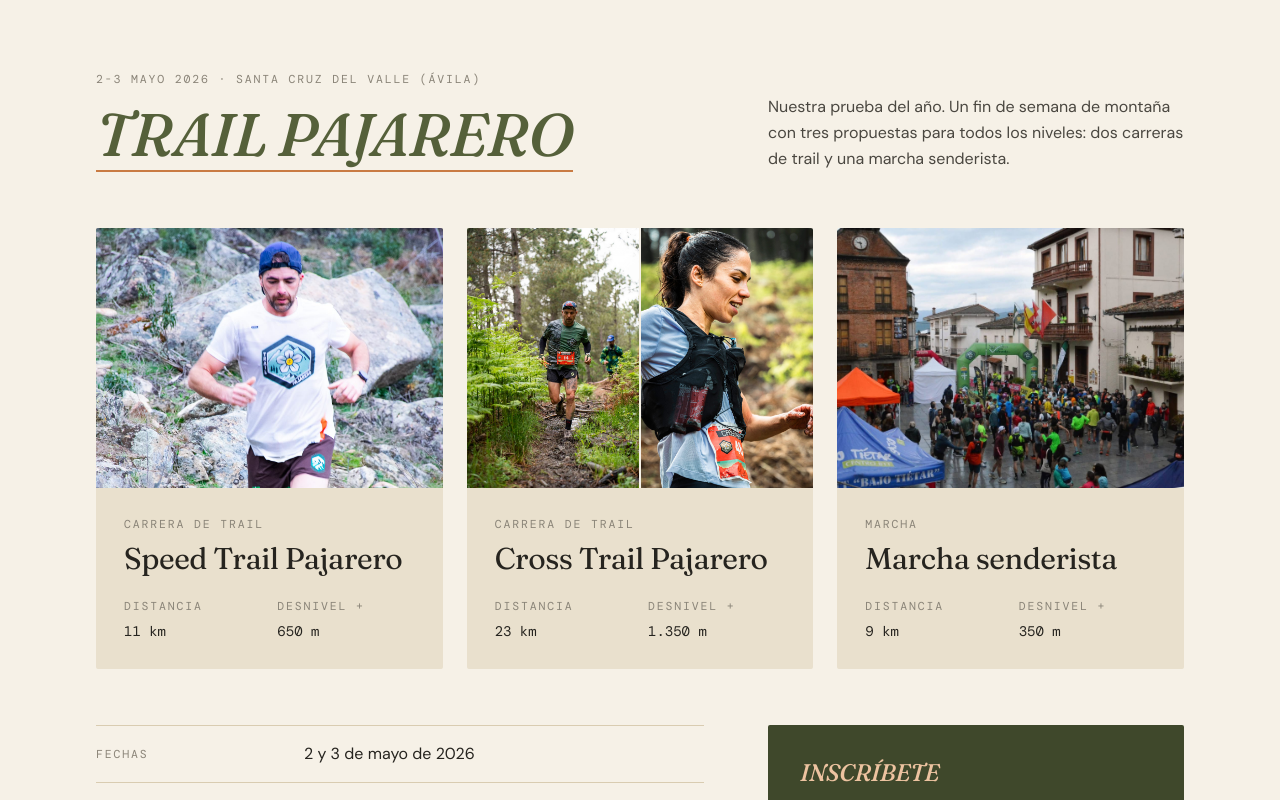
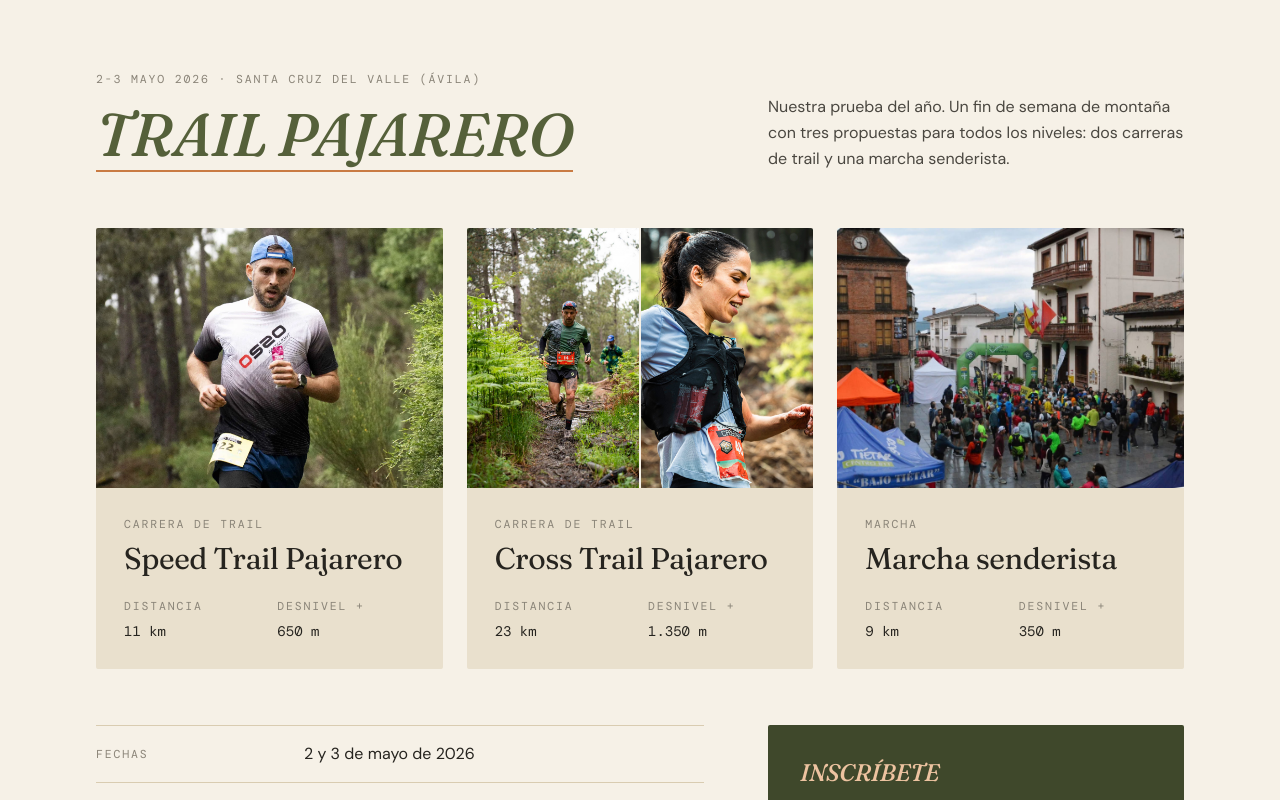
Before and after one commit to warsclon/web_pajarero, a plain HTML site: page index.html in a window 1280 px wide. Shown: the part 1126-1926 px from the top of the page. Drawn offline with nearby package versions, Linux system fonts and the light colour scheme.

Commit message:
Nueva foto del Speed Trail Pajarero
Co-Authored-By: Claude Sonnet 5.5 <noreply@anthropic.com>

```diff
--- a/index.html
+++ b/index.html
@@ -151,7 +151,7 @@ tailwind.config = {
 
     <div class="mt-14 grid md:grid-cols-3 gap-6">
       <article class="reveal bg-sand rounded-sm overflow-hidden flex flex-col">
-        <div class="overflow-hidden aspect-[4/3]"><img src="10.jpeg" alt="Corredor del club en un tramo técnico de roca" class="w-full h-full object-cover object-[50%_20%]" loading="lazy"/></div>
+        <div class="overflow-hidden aspect-[4/3]"><img src="speed-trail.webp" alt="Corredor del Speed Trail Pajarero por un sendero entre pinos" class="w-full h-full object-cover object-[50%_35%]" loading="lazy"/></div>
         <div class="p-7">
           <p class="eyebrow text-stone">Carrera de trail</p>
           <h3 class="font-display text-3xl mt-2">Speed Trail Pajarero</h3>
@@ -361,7 +361,7 @@ tailwind.config = {
 
   // Carrusel de pruebas (anterior · actual · siguiente)
   var slides = [
-    { img: '10.jpeg', pos: '50% 20%', alt: 'Corredor del club en un tramo técnico de roca', titulo: 'Speed Trail Pajarero', fecha: '2-3 mayo 2026', datos: '11 km  ·  +650 m' },
+    { img: 'speed-trail.webp', pos: '50% 35%', alt: 'Corredor del Speed Trail Pajarero por un sendero entre pinos', titulo: 'Speed Trail Pajarero', fecha: '2-3 mayo 2026', datos: '11 km  ·  +650 m' },
     { img: 'cross-trail.jpg', pos: '50% 38%', alt: 'Corredor del Cross Trail Pajarero por un sendero de bosque con helechos', img2: 'cross-trail-2.jpg', pos2: '45% 30%', alt2: 'Corredora del Cross Trail Pajarero con su dorsal', titulo: 'Cross Trail Pajarero', fecha: '2-3 mayo 2026', datos: '23 km  ·  +1.350 m' },
     { img: 'marcha-senderista.jpg', pos: '60% 60%', alt: 'Participantes de la marcha reunidos en la plaza de Santa Cruz del Valle junto al arco de salida', titulo: 'Marcha senderista', fecha: '2-3 mayo 2026', datos: '9 km  ·  +350 m' }
   ];
```
Also changed, not shown: speed-trail.webp (added).
